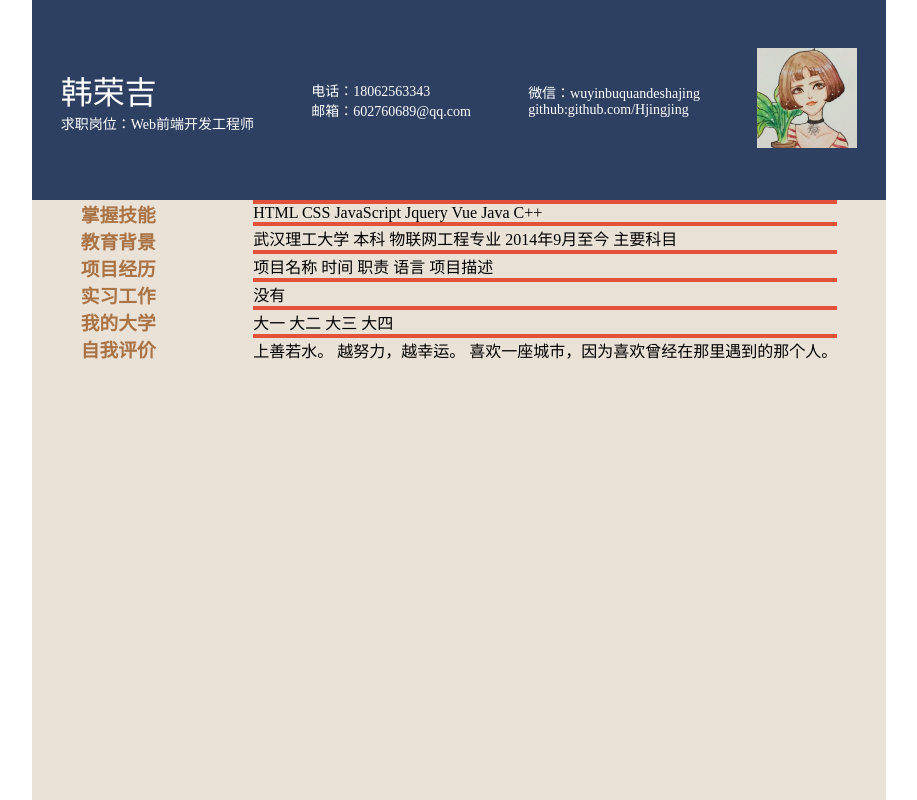
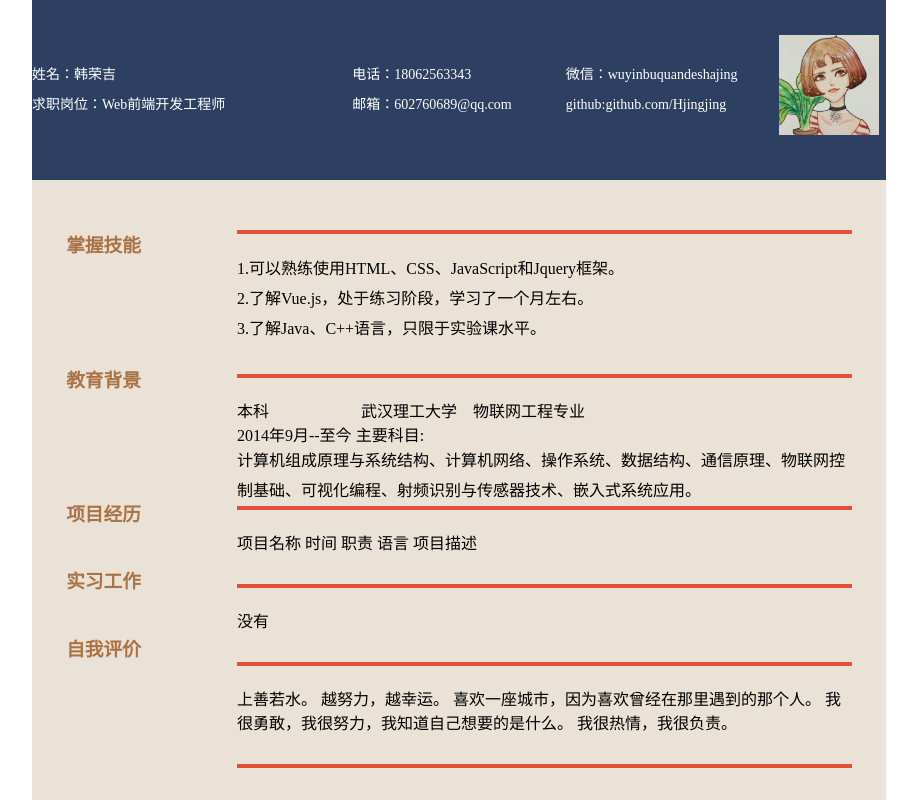
Before and after one commit to Hjingjing/CV-on-line, a plain HTML site: page index.html in a window 1280 px wide. Shown: the top 800 px of the page, without its empty margins (181-1098 px from the left). Drawn offline with nearby package versions, Linux system fonts and the light colour scheme.

Commit message:
自适应手机部分待完善

```diff
--- a/index.html
+++ b/index.html
@@ -10,83 +10,90 @@
 
 <div class="bk-wrapper">
     <div class="top">
-        <div>
-            <div class="name">韩荣吉</div>
+        <div id="first">
+            <div>姓名：韩荣吉</div>
             <div>求职岗位：Web前端开发工程师</div>
         </div>
-        <div>
+        <div id="second">
             <div>电话：18062563343</div>
             <div>邮箱：602760689@qq.com</div>
         </div>
-        <div>
+        <div id="third">
             <div>微信：wuyinbuquandeshajing</div>
             <div>github:github.com/Hjingjing</div>
         </div>
-        <div>
+        <div id="photo">
             <img src="imgs/me.png" alt="本人照片" style="width:100px;height: 100px">
         </div>
     </div>
+    <div class="middle-wrapper">
         <div class="middle">
             <div class="clumn-left">
-            <h3>掌握技能</h3>
-            <h3>教育背景</h3>
-            <h3>项目经历</h3>
-            <h3>实习工作</h3>
-            <h3>我的大学</h3>
-            <h3>自我评价</h3>
+                <h3 id="h31">掌握技能</h3>
+                <h3 id="h32">教育背景</h3>
+                <h3 id="h33">项目经历</h3>
+                <h3 id="h34">实习工作</h3>
+                <h3 id="h35">自我评价</h3>
             </div>
             <div class="clumn-right">
                 <!--掌握技能-->
                 <div>
-                <hr />
-                <label>HTML</label>
-                <label>CSS</label>
-                <label>JavaScript</label>
-                <label>Jquery</label>
-                <label>Vue</label>
-                <label>Java</label>
-                <label>C++</label>
+                    <hr/>
+                    <div class="row">
+                        <p>1.可以熟练使用HTML、CSS、JavaScript和Jquery框架。</p>
+                        <p>2.了解Vue.js，处于练习阶段，学习了一个月左右。</p>
+                        <p>3.了解Java、C++语言，只限于实验课水平。</p>
+                    </div>
                 </div>
                 <!--教育背景-->
+                <div class="eduction">
+                    <hr/>
+                    <div class="row">
                         <div>
-                <hr />
-                <div>
-                    <label>武汉理工大学 本科 物联网工程专业 2014年9月至今</label>
-                    主要科目
+                            <span>本科</span>
+                            &nbsp;&nbsp;&nbsp;&nbsp;&nbsp;&nbsp;&nbsp;&nbsp;&nbsp;&nbsp;&nbsp;&nbsp;&nbsp;&nbsp;&nbsp;&nbsp;&nbsp;&nbsp;&nbsp;&nbsp;&nbsp;
+                            <span>武汉理工大学</span>
+                            &nbsp;&nbsp;
+                            <span>物联网工程专业</span>
+                            <br />
+                            <span>2014年9月--至今</span>
+                            <span>主要科目:</span>
+                            <p>计算机组成原理与系统结构、计算机网络、操作系统、数据结构、通信原理、物联网控制基础、可视化编程、射频识别与传感器技术、嵌入式系统应用。</p>
+                        </div>
                     </div>
                 </div>
                 <!--项目经历-->
                 <div>
-                <hr />
+                    <hr/>
+                    <div class="row">
                         <div>
                             项目名称 时间 职责 语言 项目描述
                         </div>
                     </div>
+                </div>
                 <!--实习工作-->
                 <div>
-                <hr />
+                    <hr/>
+                    <div class="row">
                         <div>
                             没有
                         </div>
                     </div>
-            <!--我的大学-->
-            <div>
-                <hr />
-                <div>
-                    大一
-                    大二
-                    大三
-                    大四
-                </div>
                 </div>
                 <!--自我评价-->
                 <div>
-                <hr />
+                    <hr/>
+                    <div class="row">
                         <div>
                             上善若水。
                             越努力，越幸运。
                             喜欢一座城市，因为喜欢曾经在那里遇到的那个人。
+                            我很勇敢，我很努力，我知道自己想要的是什么。
+                            我很热情，我很负责。
                         </div>
+                    </div>
+                </div>
+                <hr />
             </div>
         </div>
     </div>
@@ -96,7 +103,5 @@
 </div>
 
 
-
-
 </body>
 </html>
--- a/style/index.css
+++ b/style/index.css
@@ -10,6 +10,15 @@
 
 body {
     width: 100%;
+    display: -webkit-flex;
+    -webkit-flex-flow: column;
+    -webkit-align-items: center;
+    display: -moz-flex;
+    -moz-flex-flow: column;
+    -moz-align-items: center;
+    display: -ms-flex;
+    -ms-flex-flow: column;
+    -ms-align-items: center;
     display: flex;
     flex-flow: column;
     align-items: center;
@@ -20,31 +29,94 @@ body {
 }
 
 .top {
-    height: 200px;
+    height: 180px;
     background-color: #2d4062;
     display: flex;
-    flex-flow: row;
+    flex-flow: row wrap;
     justify-content: space-around;
     align-items: center;
     font-size:14px;
     color: #FFFFFF;
+    line-height: 30px;
 }
 
-.top .name{
-    font-size: 32px;
+.top #first{
+    flex: 3 0;
+}
+
+.top #second{
+    flex: 2 0;
+}
+
+.top #third{
+    flex: 2 0;
+}
+
+.top #photo{
+    flex: 1;
 }
 
 .middle h3{
     color: #aa7345;
 }
 
-.middle {
+.middle-wrapper{
     height: 800px;
     background-color: #eae2d7;
+}
+
+.middle {
     display: flex;
-    justify-content: space-around;
+    padding-top: 50px;
+    justify-content: center;
+}
+
+.middle .clumn-left{
+    width: 20%;
+    display: flex;
+    flex-flow: column;
+}
+
+.middle .clumn-left #h31{
+    flex: 2;
+}
+
+.middle .clumn-left #h32{
+    flex: 2;
+}
+
+.middle .clumn-left #h33{
+    flex: 1;
+}
+
+.middle .clumn-left #h34{
+    flex: 1;
+}
+
+.middle .clumn-left #h35{
+    flex: 2;
+}
+
+.middle .clumn-right{
+    width: 72%;
+    display: flex;
+    flex-flow: column;
 }
 
 .middle hr {
     border: 2px solid #e3513a;
 }
+
+.middle .clumn-right .row p{
+    height: 30px;
+    line-height:30px;
+}
+
+.middle .clumn-right .row{
+    padding-top: 20px;
+    padding-bottom: 30px;
+}
+
+.middle .clumn-right .row .eduction p{
+    display: inline;
+}
```
Lines whose indentation alone changed are shown as unchanged.
